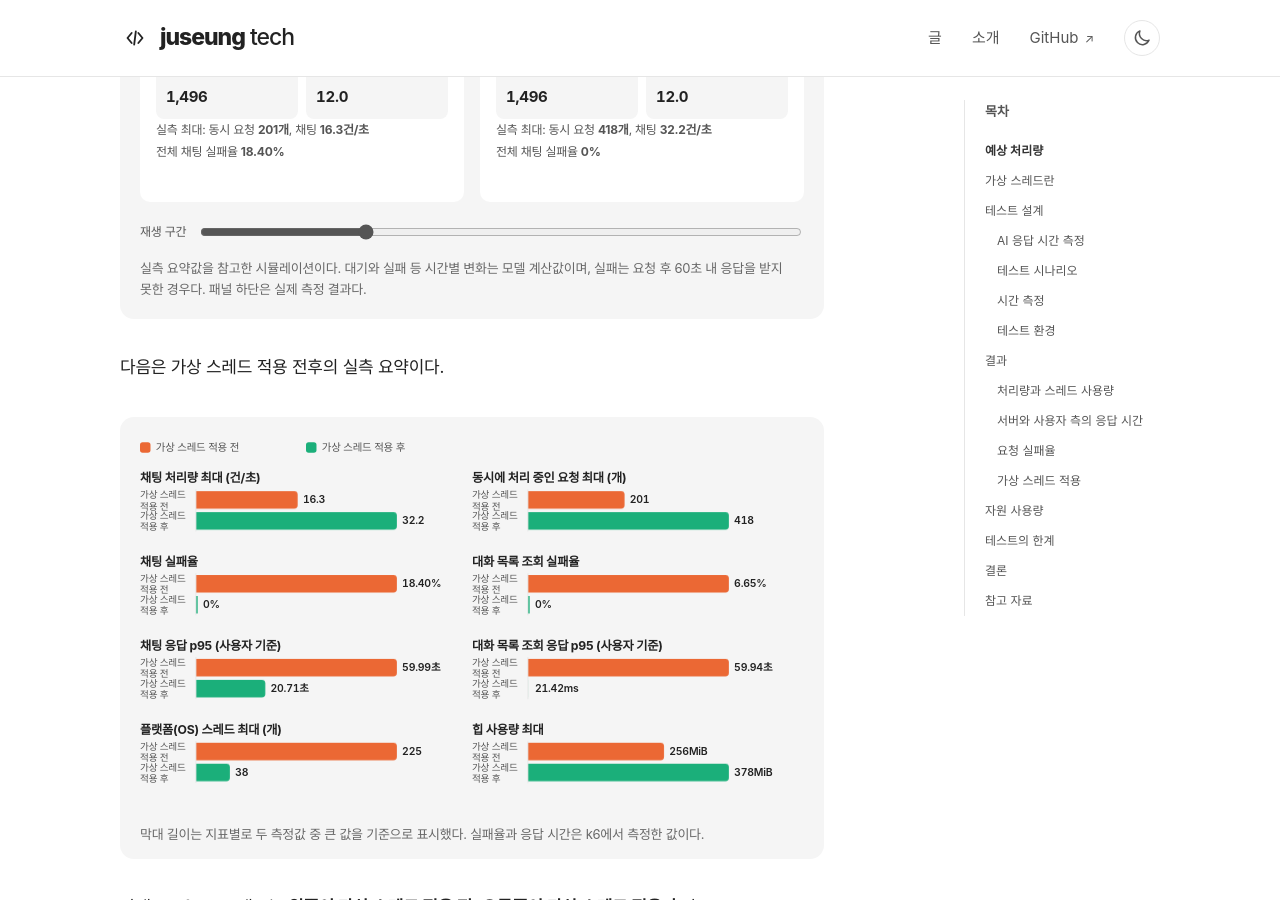
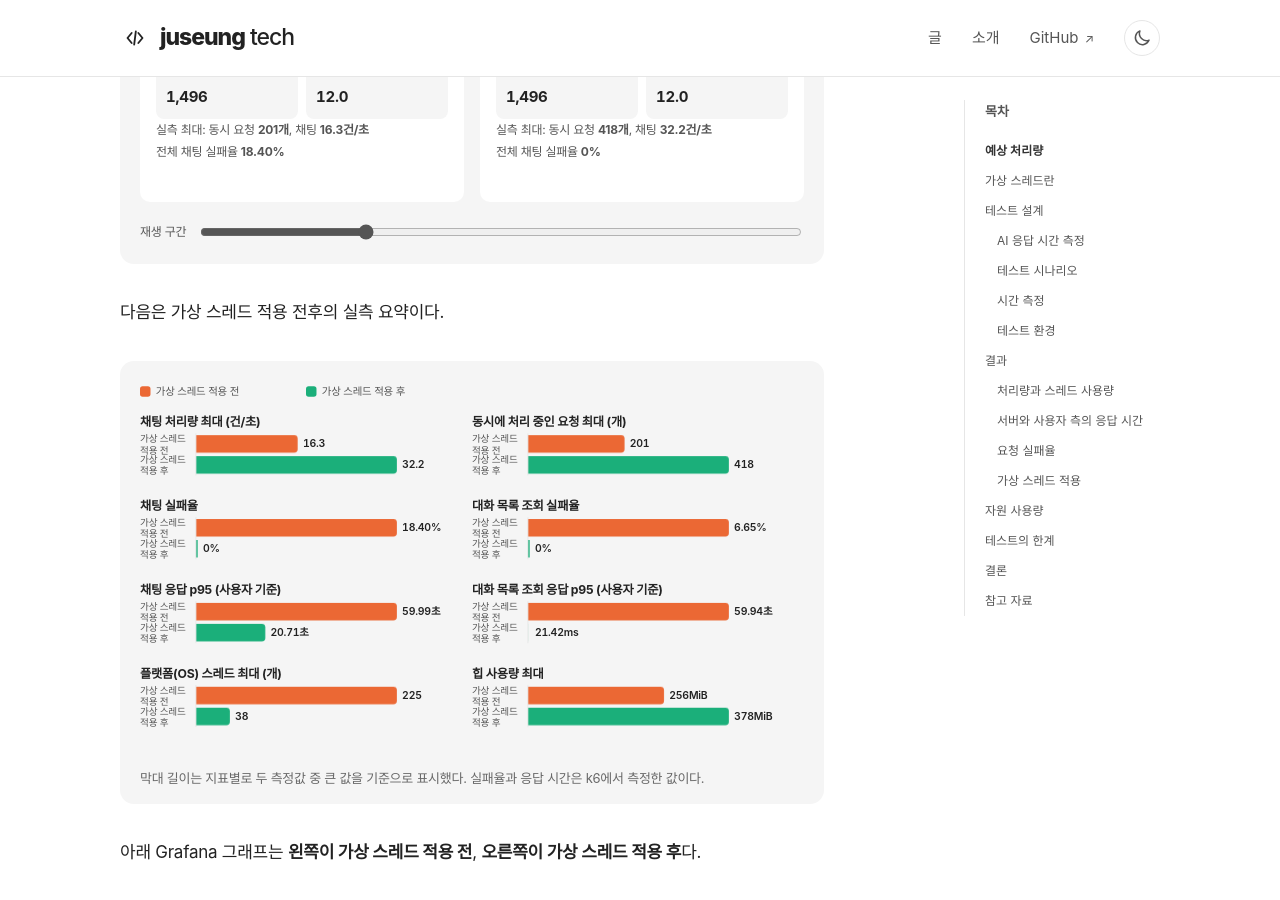
Before and after one commit to juseungjuseung/juseungjuseung.github.io, a Jekyll site: the page built from _posts/2026-10-06-virtual-thread-ai-wait.md, in a window 1280 px wide and 900 px high, scrolled down 4497 px. Built offline with Jekyll 4.4.1, drawn with Linux system fonts in a browser that asks for light colours; some web fonts are replaced.

Commit message:
시뮬레이션 설명 문구 제거

```diff
--- a/_includes/charts/thread-sim.html
+++ b/_includes/charts/thread-sim.html
@@ -24,6 +24,5 @@
     </div>
   </div>
   <label class="sim__seek-label">재생 구간 <input data-sim="seek" type="range" min="0" max="660" step="1" value="0" aria-label="시나리오 경과 시간" /></label>
-  <figcaption>실측 요약값을 참고한 시뮬레이션이다. 대기와 실패 등 시간별 변화는 모델 계산값이며, 실패는 요청 후 60초 내 응답을 받지 못한 경우다. 패널 하단은 실제 측정 결과다.</figcaption>
 </figure>
 <script src="{{ '/assets/js/thread-sim.js' | relative_url }}" defer></script>
```
